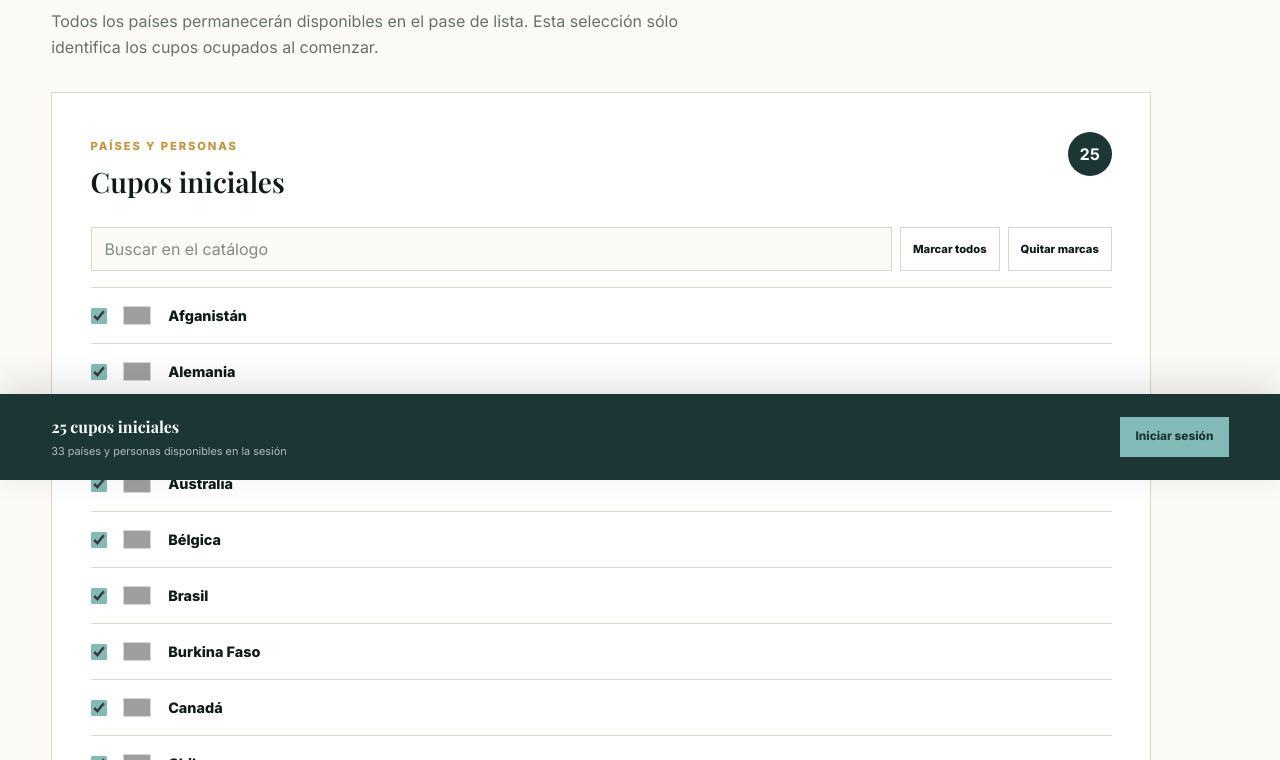
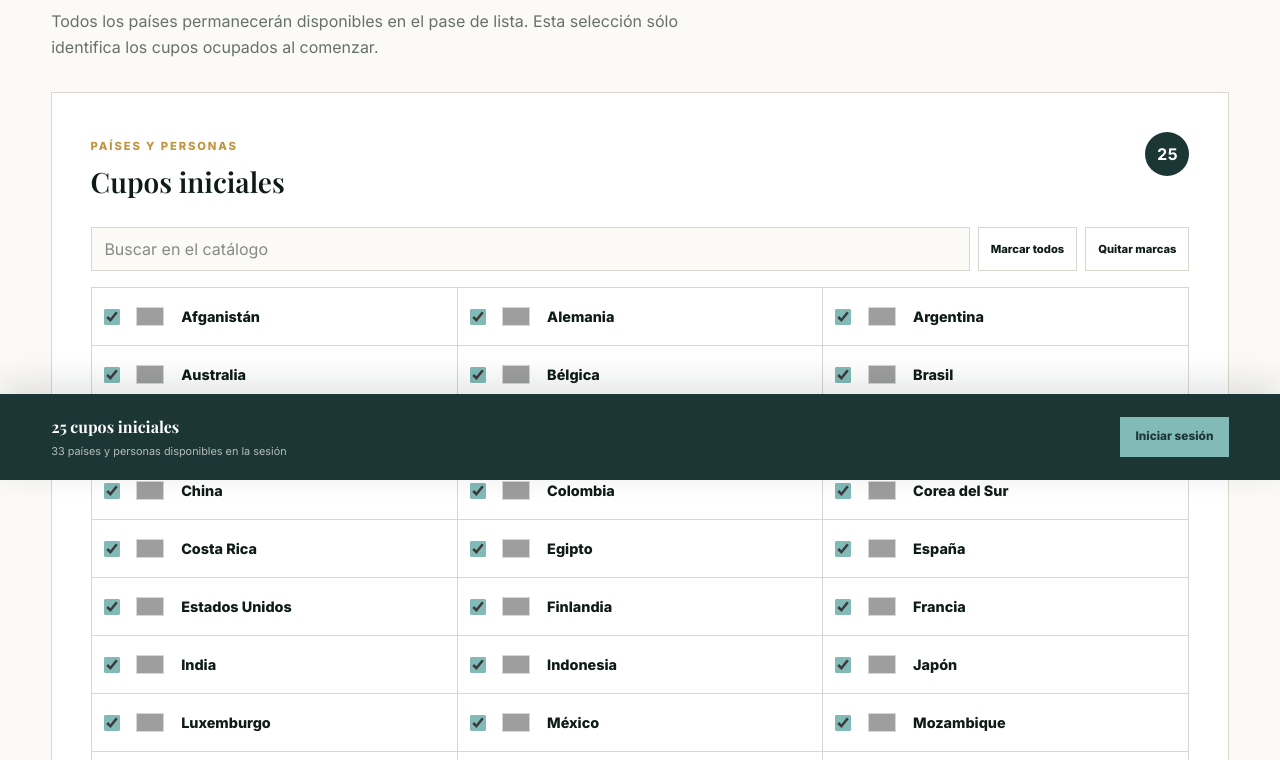
Before and after one commit to ozycepeda/moderador-itammun, a Next.js app: page /comite/acnur/setup in a window 1280 px wide. Shown: the part 320-1080 px from the top of the page. Built offline with nearby package versions, Linux system fonts and the light colour scheme; grey boxes are pictures that could not be loaded; a web font is replaced by a local one.

Commit message:
fix: expand committee setup catalog

```diff
--- a/app/globals.css
+++ b/app/globals.css
@@ -249,7 +249,7 @@ a.committee-card:hover .committee-secretariat, a.committee-card:hover p { color:
 .setup-intro h2 { margin: .5rem 0 1rem; font-size: clamp(2.2rem, 5vw, 4.2rem); font-weight: 500; line-height: 1; }
 .setup-intro > p:last-child { max-width: 680px; color: var(--muted); line-height: 1.65; }
 .setup-grid { display: grid; grid-template-columns: minmax(270px, .72fr) minmax(480px, 1.28fr); gap: 1px; margin: 0 clamp(1rem, 4vw, 4rem); background: var(--line); border: 1px solid var(--line); }
-.setup-grid.setup-grid-single { display: block; max-width: 1100px; margin-inline: clamp(1rem, 4vw, 4rem); background: white; }
+.setup-grid.setup-grid-single { display: block; max-width: none; margin-inline: clamp(1rem, 4vw, 4rem); background: white; }
 .setup-panel { padding: clamp(1.25rem, 3vw, 2.5rem); background: white; }
 .setup-panel h2 { margin: .35rem 0 1.5rem; font-size: 1.75rem; font-weight: 550; }
 .setup-panel label { display: grid; gap: .45rem; color: var(--muted); font-size: .73rem; font-weight: 750; }
@@ -260,8 +260,8 @@ a.committee-card:hover .committee-secretariat, a.committee-card:hover p { color:
 .setup-panel-heading > strong { min-width: 44px; min-height: 44px; display: grid; place-items: center; border-radius: 50%; background: var(--committee-dark); color: white; font-variant-numeric: tabular-nums; }
 .catalog-tools { display: grid; grid-template-columns: 1fr auto auto; gap: .5rem; margin-bottom: 1rem; }
 .catalog-tools button, .custom-participant-form button, .custom-participants button { min-height: 42px; padding: 0 .75rem; border: 1px solid var(--line); background: white; color: var(--itam-ink); font-size: .7rem; font-weight: 750; }
-.setup-country-list { max-height: 520px; overflow-y: auto; border-top: 1px solid var(--line); }
-.setup-country-row { min-height: 56px; display: grid !important; grid-template-columns: 20px 32px 1fr; align-items: center; gap: .8rem !important; border-bottom: 1px solid var(--line); cursor: pointer; }
+.setup-country-list { display: grid; grid-template-columns: repeat(auto-fit, minmax(290px, 1fr)); border-top: 1px solid var(--line); border-left: 1px solid var(--line); }
+.setup-country-row { min-height: 58px; display: grid !important; grid-template-columns: 20px 32px 1fr; align-items: center; gap: .8rem !important; padding: .3rem .75rem; border-right: 1px solid var(--line); border-bottom: 1px solid var(--line); cursor: pointer; }
 .setup-country-row input { width: 16px; min-height: 16px; accent-color: var(--committee-color); }
 .setup-country-row img, .flag-placeholder { width: 28px; height: 19px; object-fit: cover; border: 1px solid var(--line); }
 .setup-country-row > span { color: var(--itam-ink); font-size: .9rem; }
@@ -332,6 +332,7 @@ a.committee-card:hover .committee-secretariat, a.committee-card:hover p { color:
   .queue-actions { grid-column: 2 / -1; justify-content: flex-end; }
   .caucus-main-controls { width: 100%; display: grid; grid-template-columns: 1fr; }
   .caucus-main-controls button, .caucus-main-controls .caucus-primary { width: 100%; }
+  .setup-country-list { grid-template-columns: 1fr; }
 }
 
 @media (prefers-reduced-motion: reduce) {
```
Also changed, not shown: 1 other file (tests, documents, lock files or other folders).
